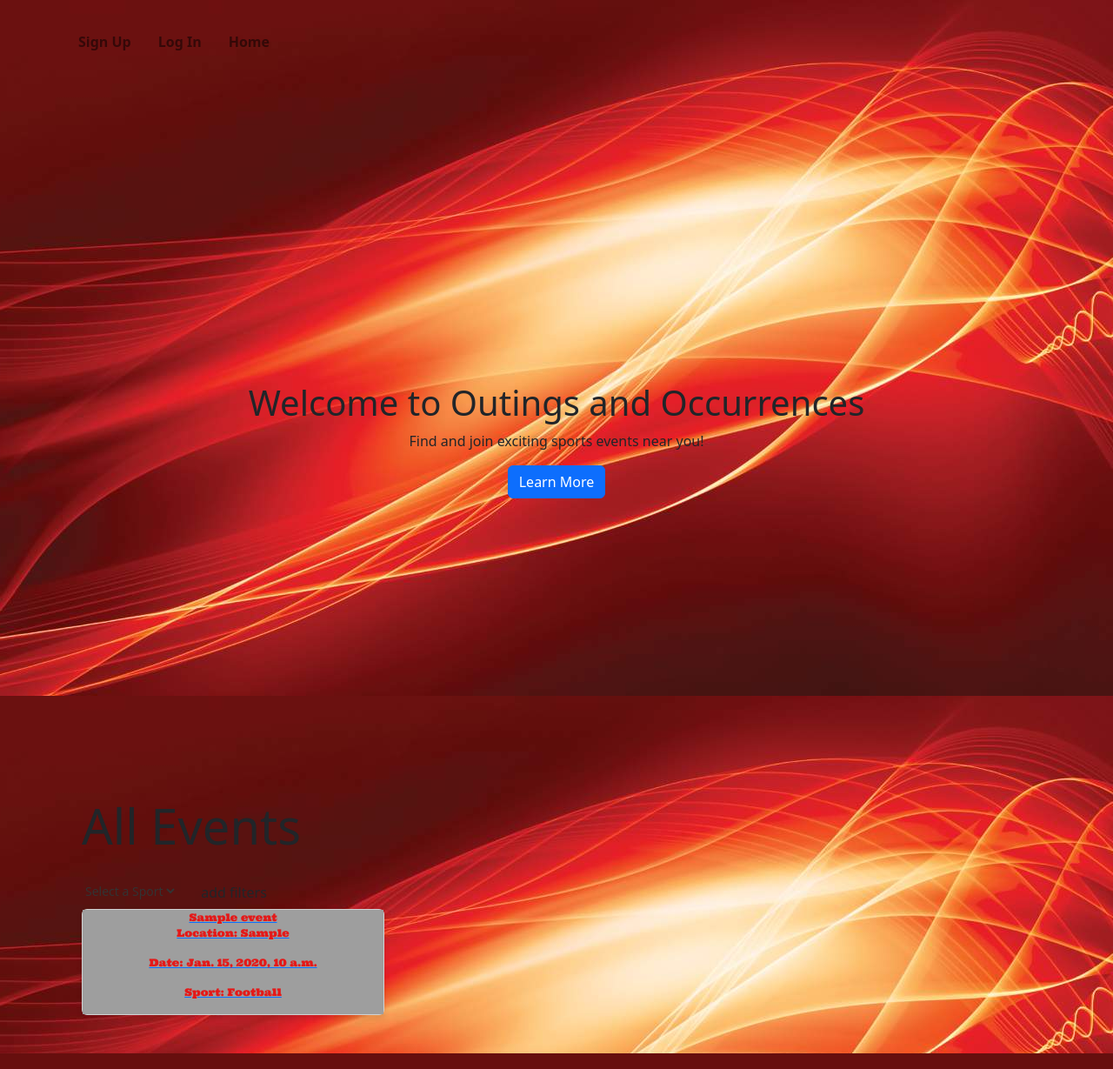
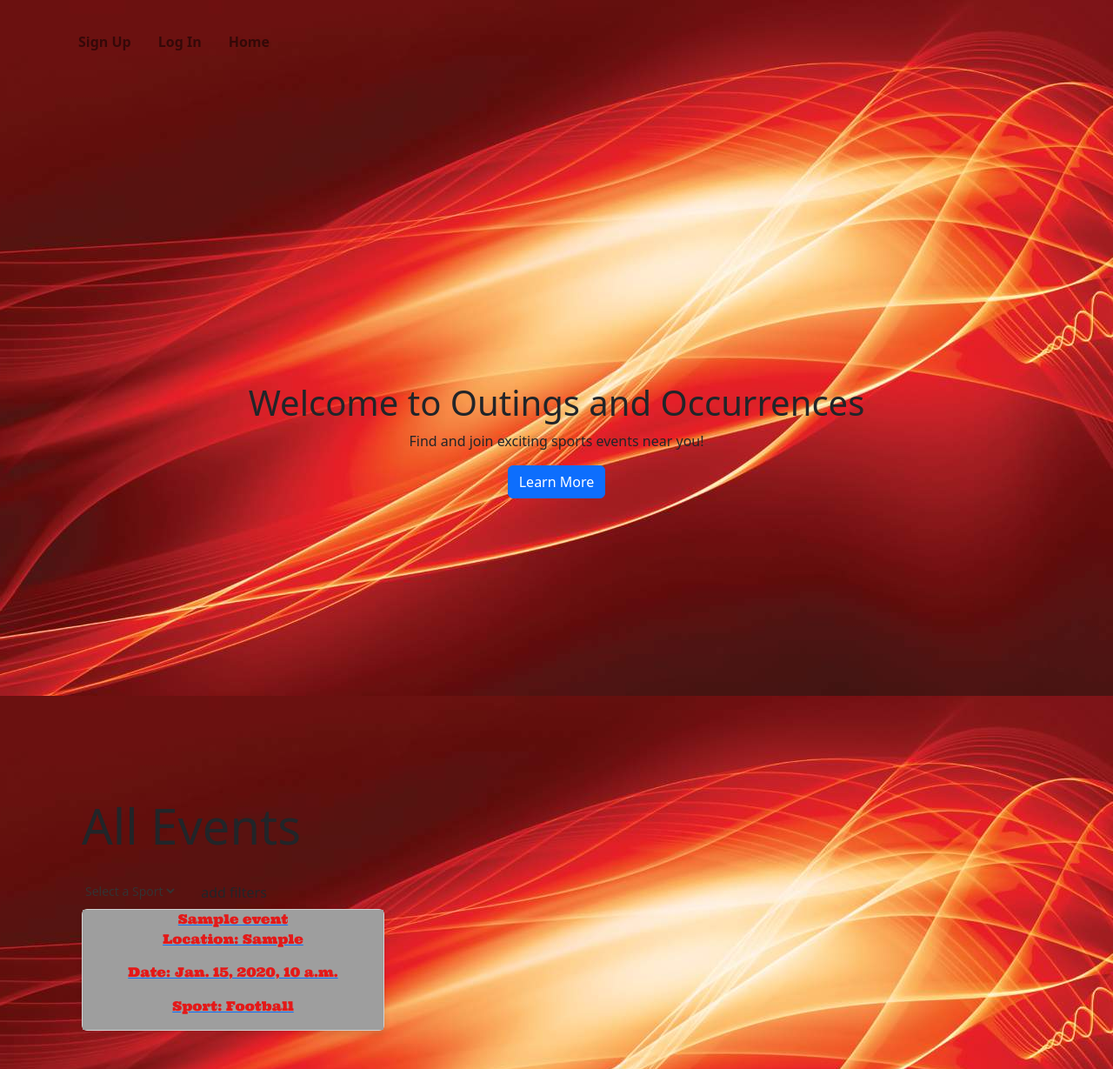
Before and after one commit to HoganBerens/outings, a Django app: page / in a window 1280 px wide. Shown: the whole page at 87% size. Run offline with Django 4.2, Linux system fonts and the light colour scheme; tables that the repository leaves empty hold one stand-in row (values such as "Sample post"); some libraries are stand-ins or nearby versions; grey boxes are pictures that could not be loaded.

Commit message:
changing football font

```diff
--- a/main_app/static/style.css
+++ b/main_app/static/style.css
@@ -81,7 +81,7 @@ h1 {
   background-image: url('./img/football.png');
   font-family: 'Ultra', serif;
   font-weight: lighter;
-  font-size: 12px;
+  font-size: 15px;
 }
 
 .card-basketball .card-content {
```
